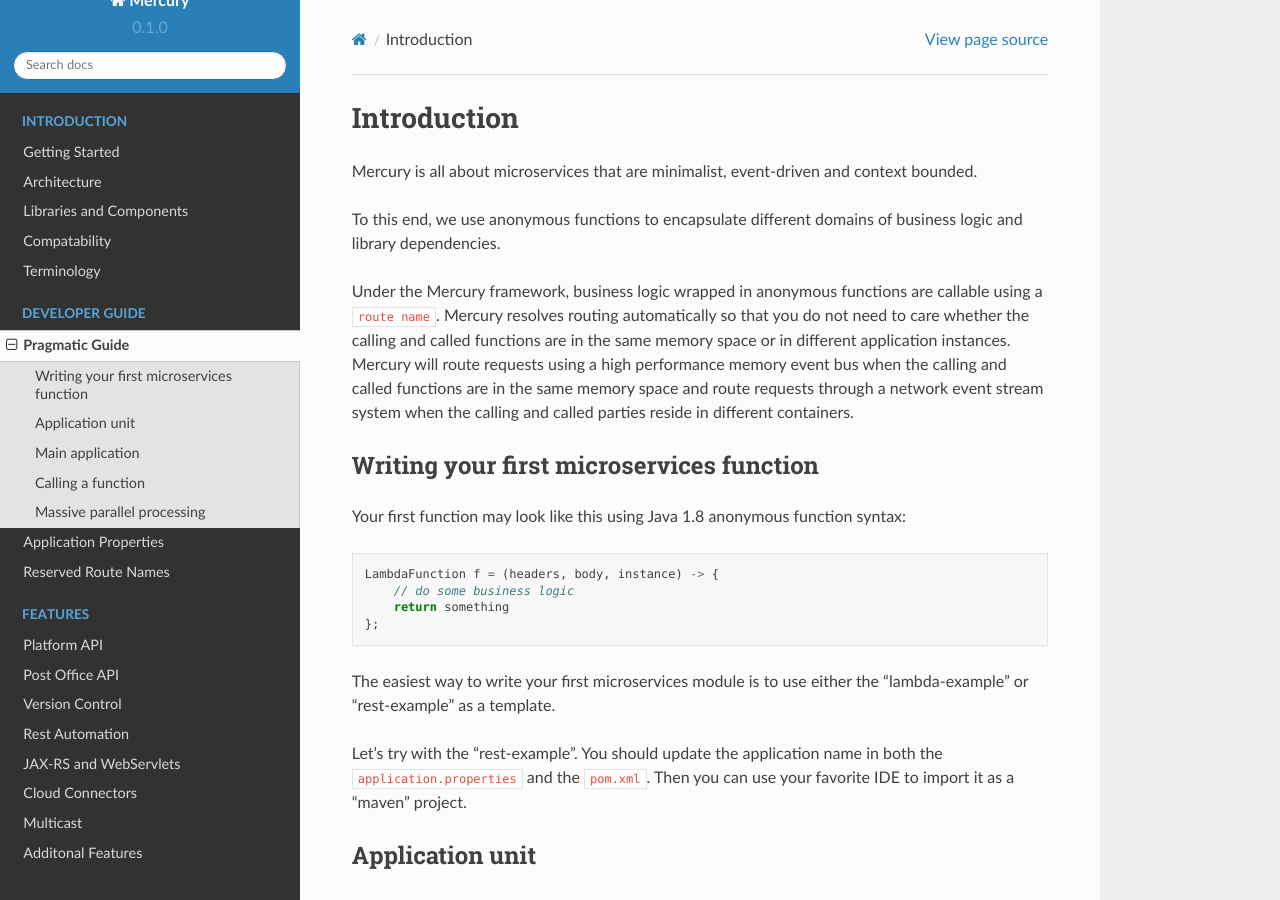
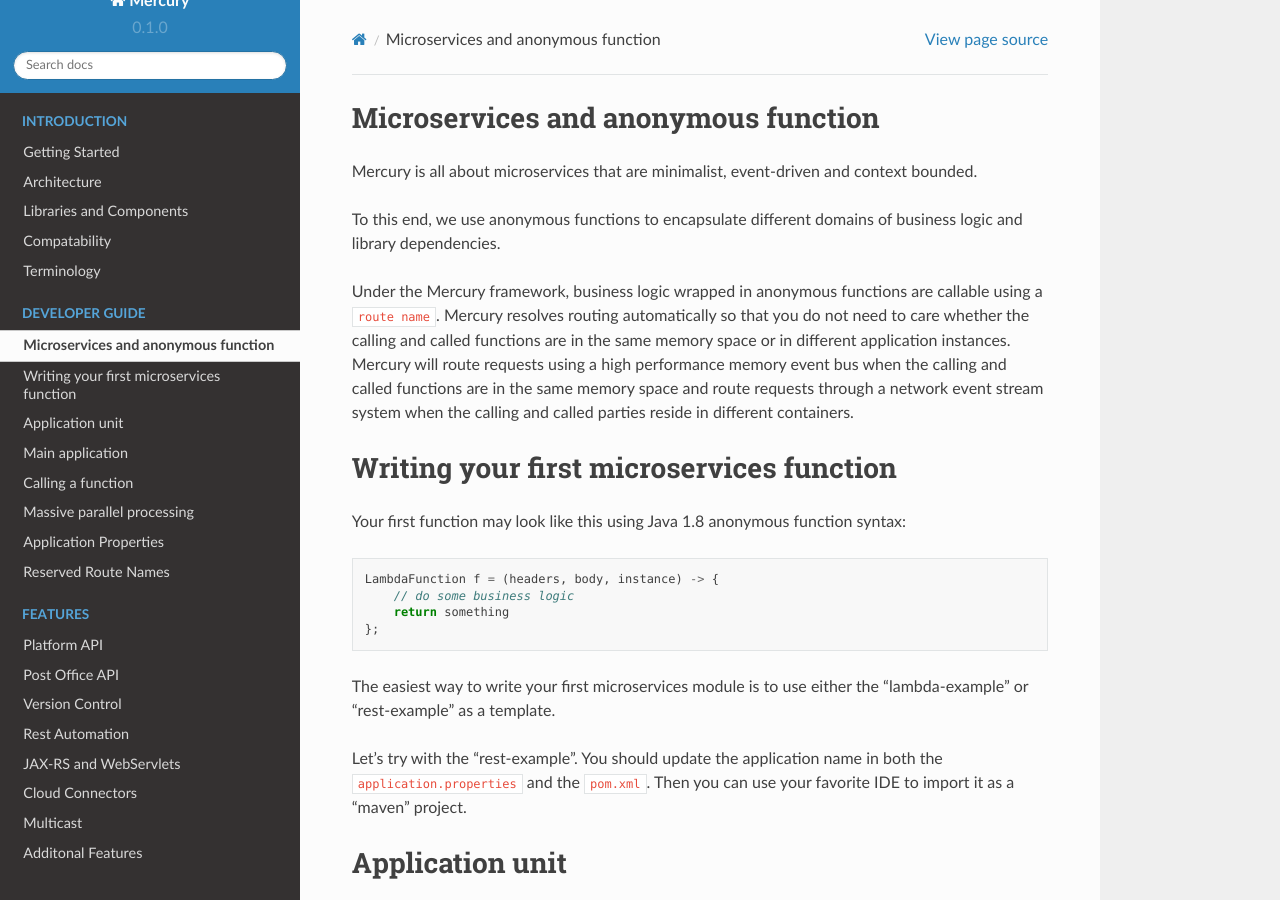
Before and after one commit to victorqzhang/refactory-vic, a Sphinx documentation site: the page built from docs/source/How-tos.rst, in a window 1280 px wide and 900 px high. Built offline with Sphinx 7.4.7 and the Read the Docs theme 2.0.0, drawn with Linux system fonts in a browser that asks for light colours.

Commit message:
Update How-tos.rst

```diff
--- a/docs/source/How-tos.rst
+++ b/docs/source/How-tos.rst
@@ -1,5 +1,5 @@
-Introduction
-=============
+Microservices and anonymous function
+-------------------------------------------
 Mercury is all about microservices that are minimalist, event-driven and context bounded.
 
 To this end, we use anonymous functions to encapsulate different domains of business logic and library dependencies.
```
